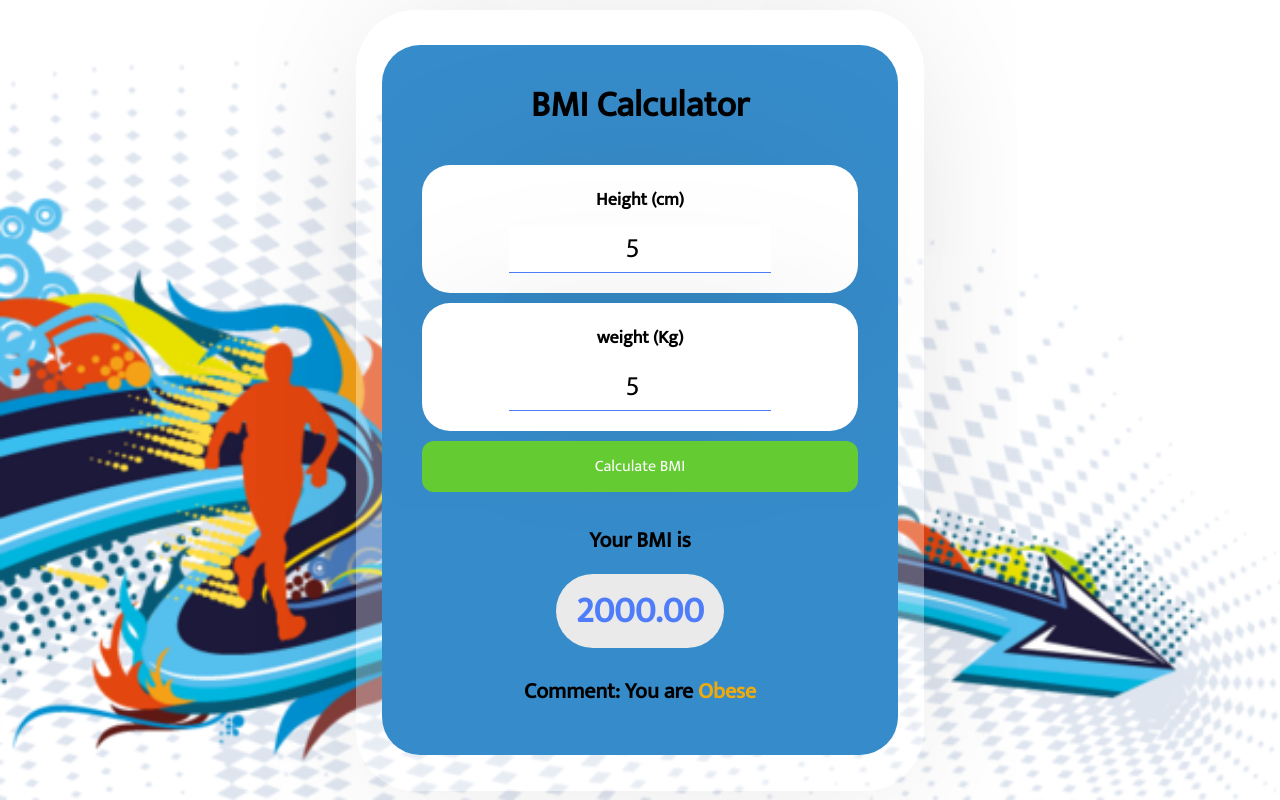
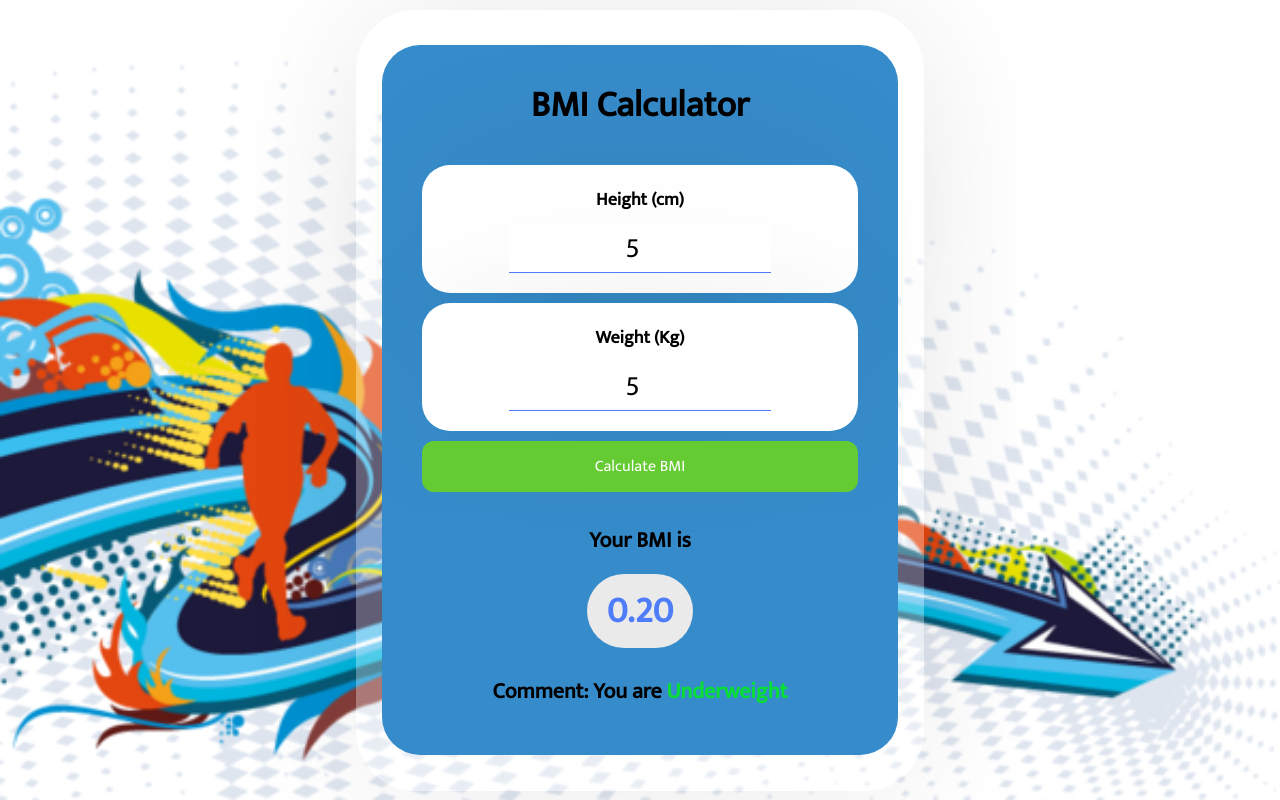
Before and after one commit to knaeeim/BMI-Calculator, a plain HTML site: page index.html in a window 1280 px wide. Both pictures are taken after typing "5", "5" into the empty fields and a click on the button "Calculate BMI". Drawn offline with Linux system fonts and the light colour scheme.

Commit message:
Updated Formula

```diff
--- a/Script.js
+++ b/Script.js
@@ -11,7 +11,7 @@ btn.addEventListener("click", function () {
 
   // BMI = weight in KG / (height in m * height in m)
 
-  height = height / 100;
+  // height = height / 100; // if you want to get your input into cm.
 
   let BMI = weight / (height * height);
 
--- a/index.html
+++ b/index.html
@@ -18,7 +18,7 @@
                         <input type="number" id="heightInput">
                     </div>
                     <div class="input">
-                         <label for="weight"> weight (Kg)</label>
+                         <label for="weight"> Weight (Kg)</label>
                          <input type="number" id="weightInput">
                     </div>
                     <button id="calculateBtn"> Calculate BMI </button>
@@ -46,4 +46,5 @@
     </script>
 
 </body>
+
 </html>
--- a/style.css
+++ b/style.css
@@ -113,6 +113,12 @@ button#calculateBtn:hover{
 }
 
 #comment{
-    color:#efab0d;
+    color:#08df36;
     font-weight: 800;
 }
+
+#footertag{
+    position: absolute;
+    text-align: center;
+
+}
```
